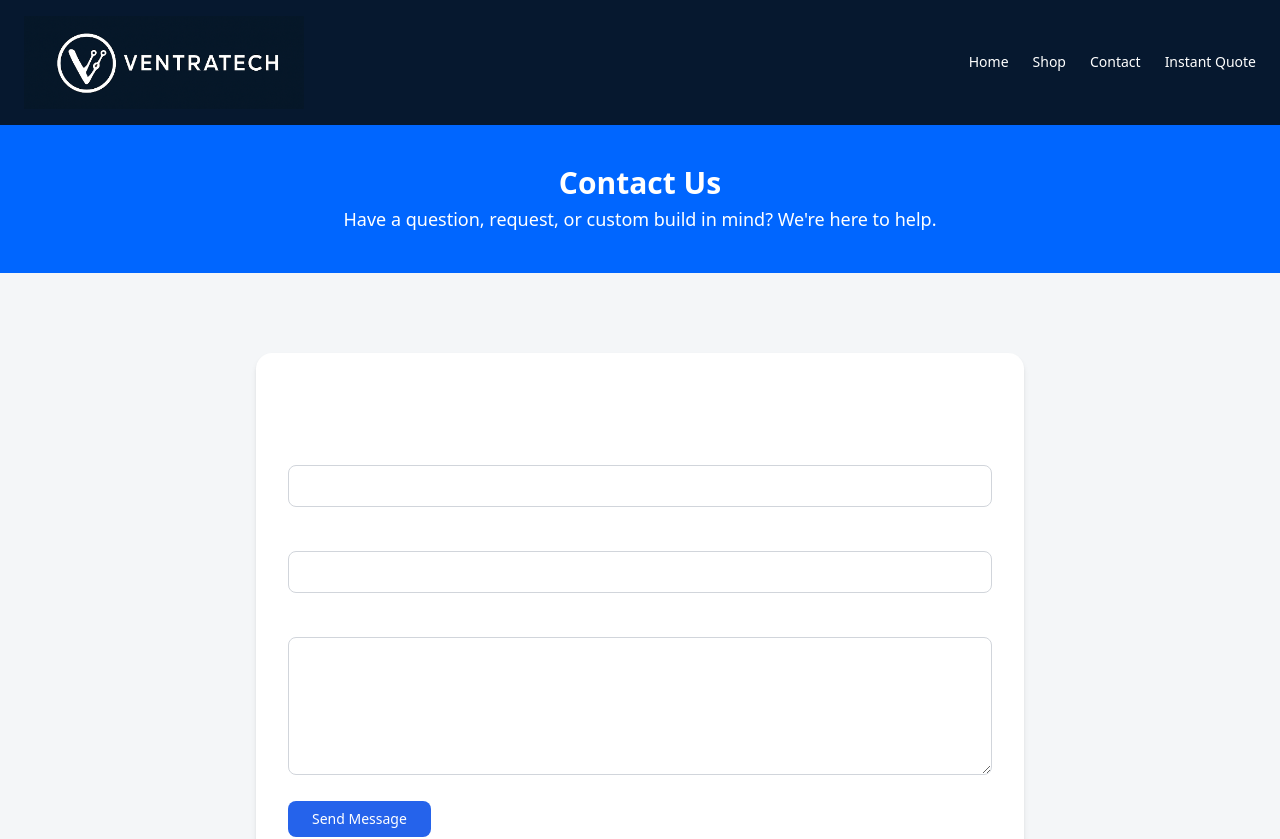
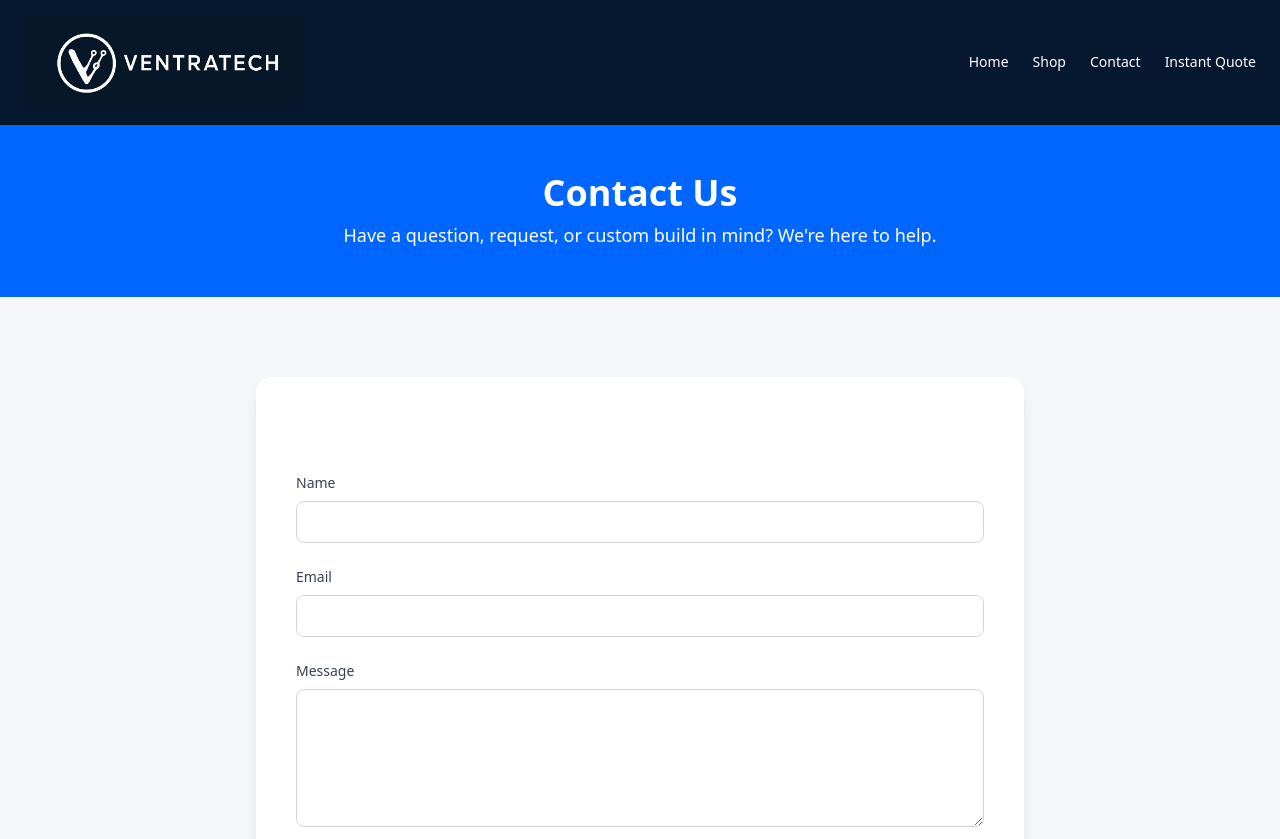
Before and after one commit to Ventratech/ventratech, a Next.js app: page /contact in a window 1280 px wide. Shown: the top 839 px of the page. Built offline with nearby package versions, Linux system fonts and the light colour scheme.

Commit message:
Final polish and ready for deployment

```diff
--- a/src/app/contact/ContactForm.tsx
+++ b/src/app/contact/ContactForm.tsx
@@ -25,46 +25,53 @@ export default function ContactForm() {
   }
 
   return (
-    <form onSubmit={handleSubmit} className="space-y-5">
+    <form onSubmit={handleSubmit} className="space-y-6">
       <div>
-        <label htmlFor="name" className="block text-sm font-medium mb-1">
+        <label htmlFor="name" className="block text-sm font-medium text-gray-700 mb-2">
           Name
         </label>
         <input
           type="text"
+          id="name"
           name="name"
           required
-          className="w-full border border-gray-300 rounded-lg px-4 py-2"
+          className="w-full border border-gray-300 rounded-lg px-4 py-2 focus:outline-none focus:ring-2 focus:ring-primary"
         />
       </div>
+
       <div>
-        <label htmlFor="email" className="block text-sm font-medium mb-1">
+        <label htmlFor="email" className="block text-sm font-medium text-gray-700 mb-2">
           Email
         </label>
         <input
           type="email"
+          id="email"
           name="email"
           required
-          className="w-full border border-gray-300 rounded-lg px-4 py-2"
+          className="w-full border border-gray-300 rounded-lg px-4 py-2 focus:outline-none focus:ring-2 focus:ring-primary"
         />
       </div>
+
       <div>
-        <label htmlFor="message" className="block text-sm font-medium mb-1">
+        <label htmlFor="message" className="block text-sm font-medium text-gray-700 mb-2">
           Message
         </label>
         <textarea
+          id="message"
           name="message"
           rows={5}
           required
-          className="w-full border border-gray-300 rounded-lg px-4 py-2"
+          className="w-full border border-gray-300 rounded-lg px-4 py-2 focus:outline-none focus:ring-2 focus:ring-primary"
         />
       </div>
+
       <button
         type="submit"
         className="bg-blue-600 text-white hover:bg-blue-700 px-6 py-2 rounded-lg text-sm transition"
       >
         Send Message
       </button>
+
       {status && <p className="text-green-600 text-sm mt-4">{status}</p>}
     </form>
   )
--- a/src/app/contact/page.tsx
+++ b/src/app/contact/page.tsx
@@ -9,10 +9,10 @@ export default function ContactPage() {
     <>
       <Navbar />
 
-      {/* Banner */}
-      <section className="bg-primary text-white py-10 text-center">
-        <div className="max-w-3xl mx-auto px-1">
-          <h3 className="text-3xl font-bold mb-1">Contact Us</h3>
+      {/* Header Banner */}
+      <section className="bg-primary text-white py-12 text-center">
+        <div className="max-w-3xl mx-auto px-4">
+          <h1 className="text-3xl md:text-4xl font-bold mb-2">Contact Us</h1>
           <p className="text-lg">
             Have a question, request, or custom build in mind? We&#39;re here to help.
           </p>
@@ -21,8 +21,8 @@ export default function ContactPage() {
 
       {/* Contact Form */}
       <section className="bg-light py-20 px-4">
-        <div className="max-w-3xl mx-auto bg-white shadow-md rounded-2xl p-8">
-          <h2 className="text-2xl font-bold mb-6">Send Us a Message</h2>
+        <div className="max-w-3xl mx-auto bg-white shadow-lg rounded-2xl p-8 md:p-10">
+          <h2 className="text-2xl font-bold mb-6 text-center">Send Us a Message</h2>
           <ContactForm />
         </div>
       </section>
--- a/src/components/Hero.tsx
+++ b/src/components/Hero.tsx
@@ -4,18 +4,18 @@ import Link from 'next/link'
 
 export default function Hero() {
   return (
-    <section className="bg-light text-dark py-20 px-6 text-center">
-      <h1 className="text-4xl md:text-5xl font-bold mb-6">
+    <header className="bg-light text-dark py-20 px-4 sm:px-6 text-center">
+      <h1 className="text-4xl md:text-5xl font-bold mb-6 leading-tight">
         Build Your Dream PC with <span className="text-primary">Ventratech</span>
       </h1>
       <p className="max-w-xl mx-auto mb-8 text-lg text-gray-700">
         Custom-built performance. Tailored for gaming, work, or anything in between.
       </p>
-      <Link href="/shop">
+      <Link href="/shop" aria-label="Shop for custom PCs">
         <button className="bg-primary hover:bg-blue-700 text-white font-medium px-6 py-3 rounded-2xl shadow transition">
           Shop Now
         </button>
       </Link>
-    </section>
+    </header>
   )
 }
--- a/src/components/ProductGrid.tsx
+++ b/src/components/ProductGrid.tsx
@@ -29,14 +29,20 @@ type StrapiResponse = {
   data: StrapiProduct[]
 }
 
+const STRAPI_URL = process.env.NEXT_PUBLIC_STRAPI_URL || 'http://localhost:1337'
+
 async function getProducts(): Promise<Product[]> {
-  const res = await fetch('http://localhost:1337/api/products?populate=*', {
+  try {
+    const res = await fetch(`${STRAPI_URL}/api/products?populate=*`, {
       cache: 'no-store',
     })
 
+    if (!res.ok) {
+      console.error('[STRAPI ERROR]', res.statusText)
+      return []
+    }
+
     const data: StrapiResponse = await res.json()
-
-  console.log('[STRAPI RESPONSE]', JSON.stringify(data, null, 2))
 
     if (!data || !Array.isArray(data.data)) return []
 
@@ -49,10 +55,14 @@ async function getProducts(): Promise<Product[]> {
         slug: attrs.slug || `product-${item.id}`,
         price: `R${(attrs.price || 0).toLocaleString('en-ZA')}`,
         imageUrl: attrs.image?.data?.attributes?.url
-        ? `http://localhost:1337${attrs.image.data.attributes.url}`
+          ? `${STRAPI_URL}${attrs.image.data.attributes.url}`
           : '/images/default.jpg',
       }
     })
+  } catch (error) {
+    console.error('[PRODUCT FETCH FAILED]', error)
+    return []
+  }
 }
 
 export default async function ProductGrid() {
@@ -61,6 +71,10 @@ export default async function ProductGrid() {
   return (
     <section className="bg-light py-16 px-6">
       <h2 className="text-3xl font-bold text-center mb-10">Featured Builds</h2>
+
+      {products.length === 0 ? (
+        <p className="text-center text-gray-500">No products available.</p>
+      ) : (
         <div className="grid grid-cols-1 sm:grid-cols-2 md:grid-cols-3 lg:grid-cols-4 gap-8 max-w-6xl mx-auto">
           {products.map((product) => (
             <div
@@ -86,6 +100,7 @@ export default async function ProductGrid() {
             </div>
           ))}
         </div>
+      )}
     </section>
   )
 }
```
Lines whose indentation alone changed are shown as unchanged.
